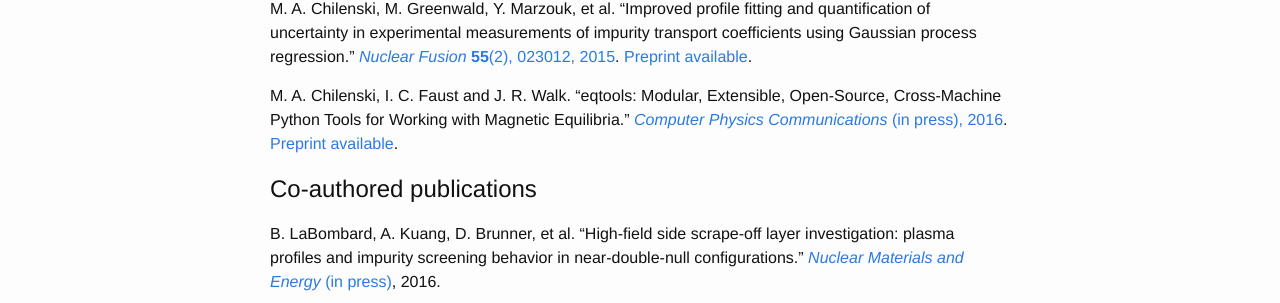
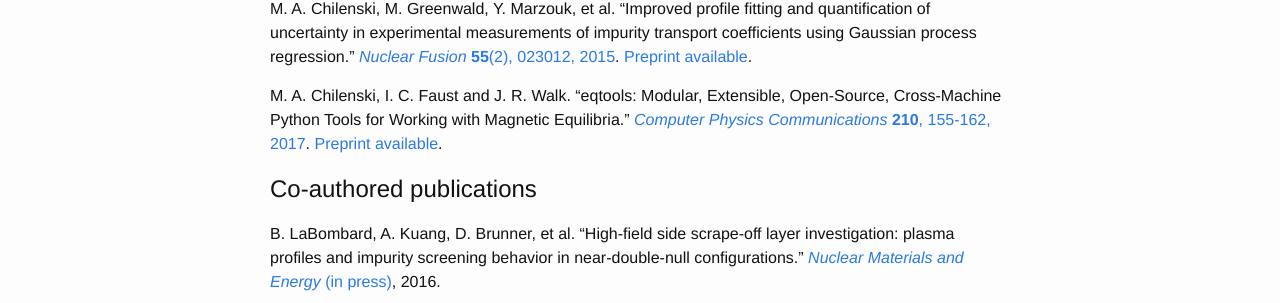
Before and after one commit to markchil/markchil.github.io, a Jekyll site: the page built from 3_Papers_Talks.md, in a window 1280 px wide and 900 px high. Shown: the part 434-737 px from the top of the window. Built offline with Jekyll 4.4.1, drawn with Linux system fonts in a browser that asks for light colours; nearby versions of some CDN libraries.

Commit message:
Update citation for eqtools paper.

```diff
--- a/3_Papers_Talks.md
+++ b/3_Papers_Talks.md
@@ -13,7 +13,7 @@
 ## First-author publications
 M. A. Chilenski, M. Greenwald, Y. Marzouk, et al. "Improved profile fitting and quantification of uncertainty in experimental measurements of impurity transport coefficients using Gaussian process regression." [*Nuclear Fusion* **55**(2), 023012, 2015](http://dx.doi.org/10.1088/0029-5515/55/2/023012). [Preprint available](http://library.psfc.mit.edu/catalog/reports/2010/14ja/14ja022/14ja022_abs.html).
 
-M. A. Chilenski, I. C. Faust and J. R. Walk. "eqtools: Modular, Extensible, Open-Source, Cross-Machine Python Tools for Working with Magnetic Equilibria." [*Computer Physics Communications* (in press), 2016](http://dx.doi.org/10.1016/j.cpc.2016.09.011). [Preprint available]({{ github.site.url }}/pdfs/eqtools_paper.pdf).
+M. A. Chilenski, I. C. Faust and J. R. Walk. "eqtools: Modular, Extensible, Open-Source, Cross-Machine Python Tools for Working with Magnetic Equilibria." [*Computer Physics Communications* **210**, 155-162, 2017](http://dx.doi.org/10.1016/j.cpc.2016.09.011). [Preprint available]({{ github.site.url }}/pdfs/eqtools_paper.pdf).
 
 ## Co-authored publications
 B. LaBombard, A. Kuang, D. Brunner, et al. "High-field side scrape-off layer investigation: plasma profiles and impurity screening behavior in near-double-null configurations." [*Nuclear Materials and Energy* (in press)](http://dx.doi.org/10.1016/j.nme.2016.10.006), 2016.
```
